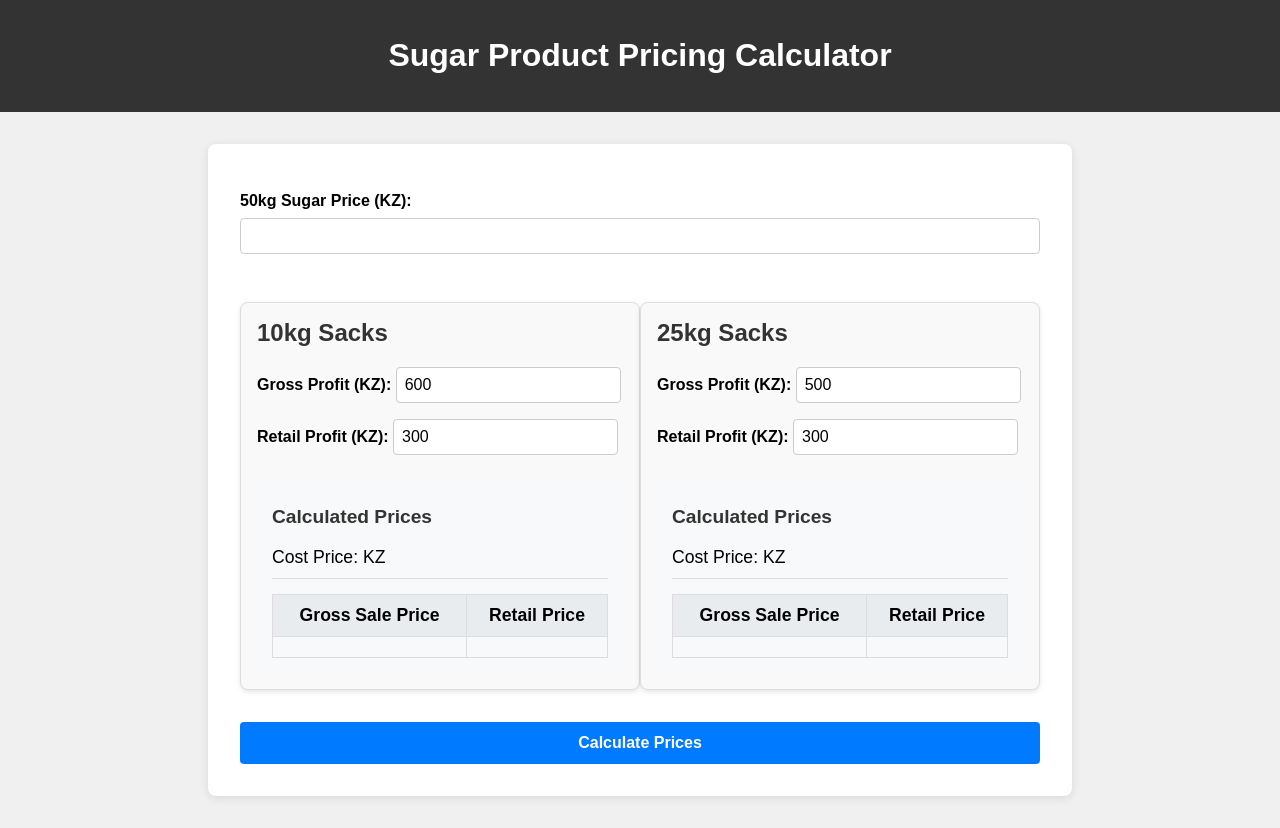
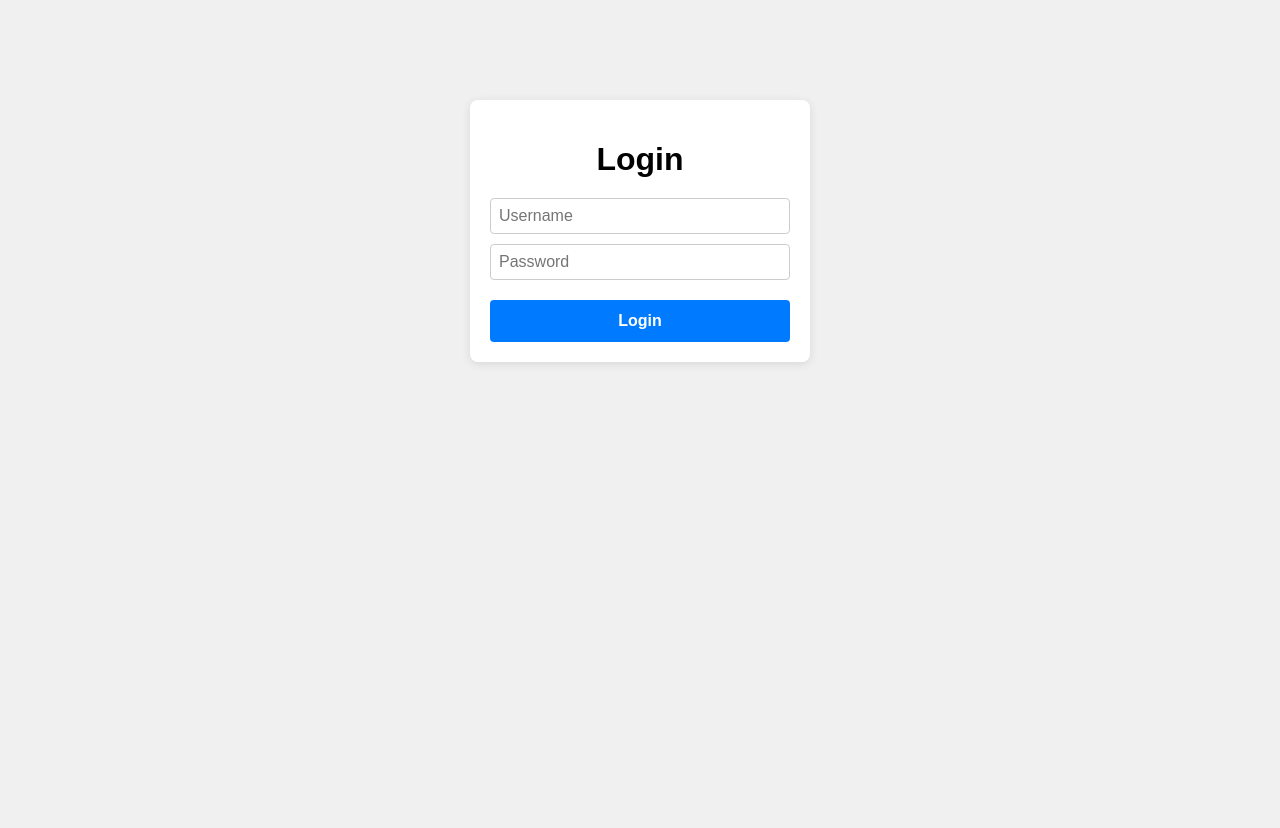
Before and after one commit to Nahom8bit/OscarCalc.guthub.io, a plain HTML site: page index.html in a window 1280 px wide. After the commit the page ends 800 px from the top, so only its background shows below. Drawn offline with Linux system fonts and the light colour scheme.

Commit message:
update login

```diff
--- a/index.html
+++ b/index.html
@@ -7,10 +7,21 @@
     <link rel="stylesheet" href="style.css">
 </head>
 <body>
+    <div id="loginPage">
+        <h1>Login</h1>
+        <form id="loginForm">
+            <input type="text" id="username" placeholder="Username" required>
+            <input type="password" id="password" placeholder="Password" required>
+            <button type="submit">Login</button>
+        </form>
+    </div>
+
+    <div id="appContent" style="display: none;">
         <header>
             <h1>Sugar Product Pricing Calculator</h1>
         </header>
         <main>
+            <div id="errorMessage" style="display: none; color: red; margin-bottom: 10px;"></div>
             <form id="pricingForm">
                 <label for="sugarPrice">50kg Sugar Price (KZ):</label>
                 <input type="number" id="sugarPrice" required>
@@ -68,6 +79,8 @@
                 <button type="submit">Calculate Prices</button>
             </form>
         </main>
+    </div>
+    <script src="scripts/login.js"></script>
     <script src="scripts/calculator.js"></script>
 </body>
 </html>
--- a/style.css
+++ b/style.css
@@ -130,3 +130,30 @@ button:hover {
         margin-bottom: 1rem;
     }
 }
+
+#loginPage {
+    max-width: 300px;
+    margin: 100px auto;
+    padding: 20px;
+    background-color: white;
+    border-radius: 8px;
+    box-shadow: 0 2px 10px rgba(0, 0, 0, 0.1);
+}
+
+#loginPage h1 {
+    text-align: center;
+    margin-bottom: 20px;
+}
+
+#loginForm {
+    display: flex;
+    flex-direction: column;
+}
+
+#loginForm input {
+    margin-bottom: 10px;
+}
+
+#loginForm button {
+    margin-top: 10px;
+}
```
Lines whose indentation alone changed are shown as unchanged.
